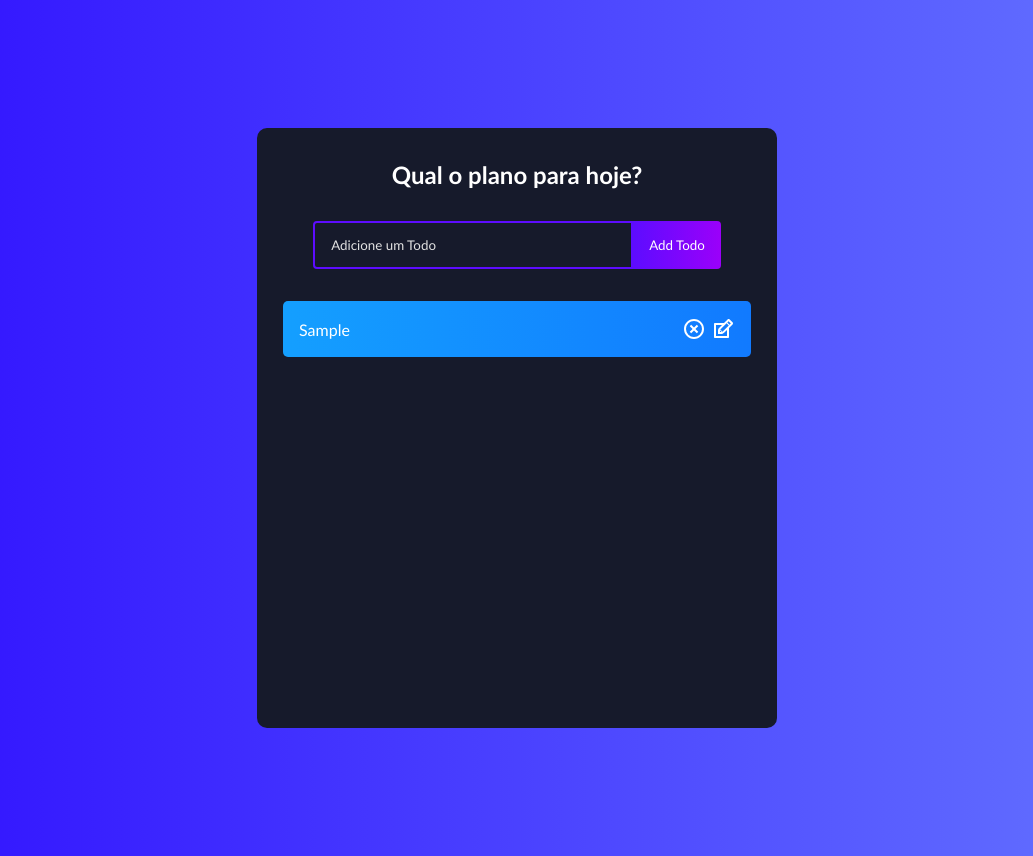
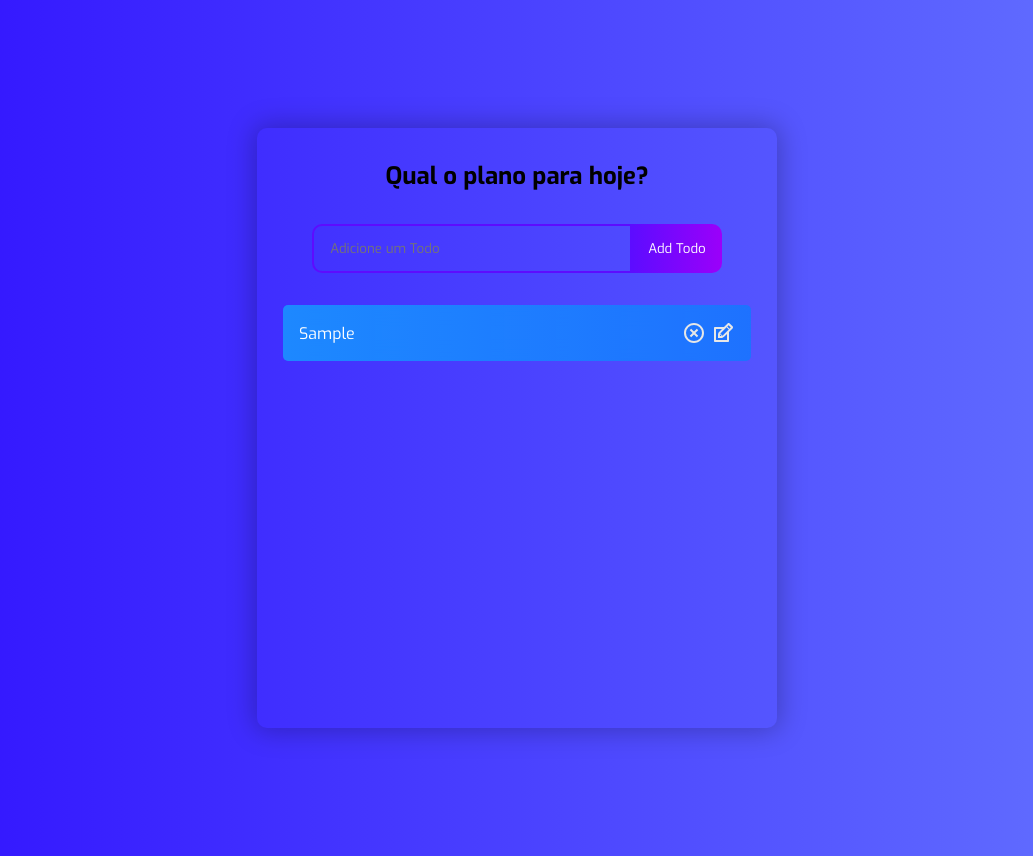
Before and after one commit to guibrbs/todo-app-orcestra, a React (Create React App) app: page / in a window 1280 px wide. Both pictures are taken after typing "Sample" into the empty fields and a click on the button "Add Todo". Shown: the whole page, without its empty margins (123-1156 px from the left). Built offline with nearby package versions, Linux system fonts and the light colour scheme.

Commit message:
:rocket: Adding light and dark mode and changing some styles

```diff
--- a/src/App.css
+++ b/src/App.css
@@ -1,9 +1,10 @@
+@import url('https://fonts.googleapis.com/css2?family=Exo:ital,wght@0,100;0,200;0,300;0,400;0,500;0,600;0,700;0,800;0,900;1,100;1,200;1,300;1,400;1,500;1,600;1,700;1,800;1,900&display=swap');
+
 * {
   box-sizing: border-box;
   margin: 0;
   padding: 0;
-    font-family: 'Trebuchet MS', 'Lucida Sans Unicode', 'Lucida Grande',
-      'Lucida Sans', Arial, sans-serif;
+  font-family: "Exo", sans-serif;
 }
 
 body {
@@ -13,26 +14,47 @@
     rgba(100, 115, 255, 1) 100%
   );
 }
+
+.light{
+  --todoApp: rgba(255, 255, 255, 0.9);
+  --h1: rgb(40, 40, 40);
+  --todoInput: rgb(40, 40, 40);
+  --todoInputPlaceholder: #646464;
+  --themeButton: #161a2b;
+}
+
+.dark{
+  --todoApp: #161a2b;
+  --h1: rgba(255, 255, 255, 0.95);
+  --todoInput: rgb(255, 255, 255);
+  --todoInputPlaceholder: #7e7e7e;
+  --themeButton: rgba(255, 255, 255, 0.95);
+}
+
 .todo-app {
   display: flex;
   flex-direction: column;
   justify-content: start;
   width: 520px;
   min-height: 600px;
-    background: #161a2b;
   text-align: center;
   margin: 128px auto;
   border-radius: 10px;
   padding-bottom: 32px;
+  background: var(--todoApp);
+  -webkit-box-shadow: 0px 0px 27px 3px rgba(0,0,0,0.33);
+  box-shadow: 0px 0px 27px 3px rgba(0,0,0,0.25);
 }
 
 h1 {
   margin: 32px 0;
-    color: #fff;
+  color: var(--h1);
   font-size: 24px;
 }
 
 .complete {
+  position: relative;
+  z-index: 0;
   text-decoration: line-through;
   opacity: 0.4;
 }
@@ -43,22 +65,18 @@
 
 .todo-input {
   padding: 14px 32px 14px 16px;
-    border-radius: 4px 0 0 4px;
+  border-radius: 10px 0 0 10px;
   border: 2px solid #5d0cff;
   outline: none;
   width: 320px;
   background: transparent;
-    color: #fff;
-  }
-
-  .todo-input::placeholder {
-    color: #e2e2e2;
+  color: var(--todoInput);
 }
 
 .todo-button {
   padding: 16px;
   border: none;
-    border-radius: 0 4px 4px 0;
+  border-radius: 0 10px 10px 0;
   cursor: pointer;
   outline: none;
   background: linear-gradient(
@@ -68,6 +86,11 @@
   );
   color: #fff;
   text-transform: capitalize;
+  transition: filter .3s;
+}
+
+.todo-button:hover{
+  filter: brightness(1.1);
 }
 
 .todo-input.edit {
@@ -91,6 +114,7 @@
 
 .todo-row {
   display: flex;
+  position: relative;
   justify-content: space-between;
   align-items: center;
   margin: 4px auto;
@@ -98,12 +122,22 @@
   background: linear-gradient(
     90deg,
     rgba(255, 118, 20, 1) 0%,
-      rgba(255, 84, 17, 1) 100%
+    rgba(255, 84, 17, 0.9) 100%
   );
 
   padding: 16px;
   border-radius: 5px;
   width: 90%;
+  backdrop-filter: blur(10px);
+}
+
+.todo-text{
+  cursor: pointer;
+  transition: filter ease .3s;
+}
+
+.todo-row:hover{
+  filter: brightness(0.95);
 }
 
 .todo-row:nth-child(4n + 1) {
@@ -125,23 +159,55 @@
 .todo-row:nth-child(4n + 3) {
   background: linear-gradient(
     90deg,
-      rgba(20, 159, 255, 1) 0%,
-      rgba(17, 122, 255, 1) 100%
+    rgba(20, 159, 255, 0.8) 0%,
+    rgba(17, 122, 255, 0.8) 100%
   );
 }
 
 .icons {
+  position: relative;
   display: flex;
   align-items: center;
   font-size: 24px;
   cursor: pointer;
+  transition: all ease-in-out .3s;
+  z-index: 10;
 }
 
 .delete-icon {
   margin-right: 5px;
-    color: #fff;
+  color: rgb(231, 231, 231);
 }
 
 .edit-icon {
-    color: #fff;
+  color: rgb(231, 231, 231);
 }
+
+.edit-icon:hover, .delete-icon:hover{
+  color: white;
+}
+
+.container-theme-button{
+  border: 1px solid var(--themeButton);
+  width: 100%;
+  max-width: 4rem;
+  display: flex;
+  align-self: center;
+  margin-top: 2rem;
+  border-radius: 1rem;
+}
+
+.theme-button{
+  width: 29px;
+  height: 29px;
+  border-radius: 100%;
+  margin: 2px;
+  border: none;
+  background: var(--themeButton);
+  cursor: pointer;
+  transition: transform ease-in-out .3s;
+}
+
+.theme-button.active{
+  transform: translateX(1.7rem);
+}
```
Lines whose indentation alone changed are shown as unchanged.
